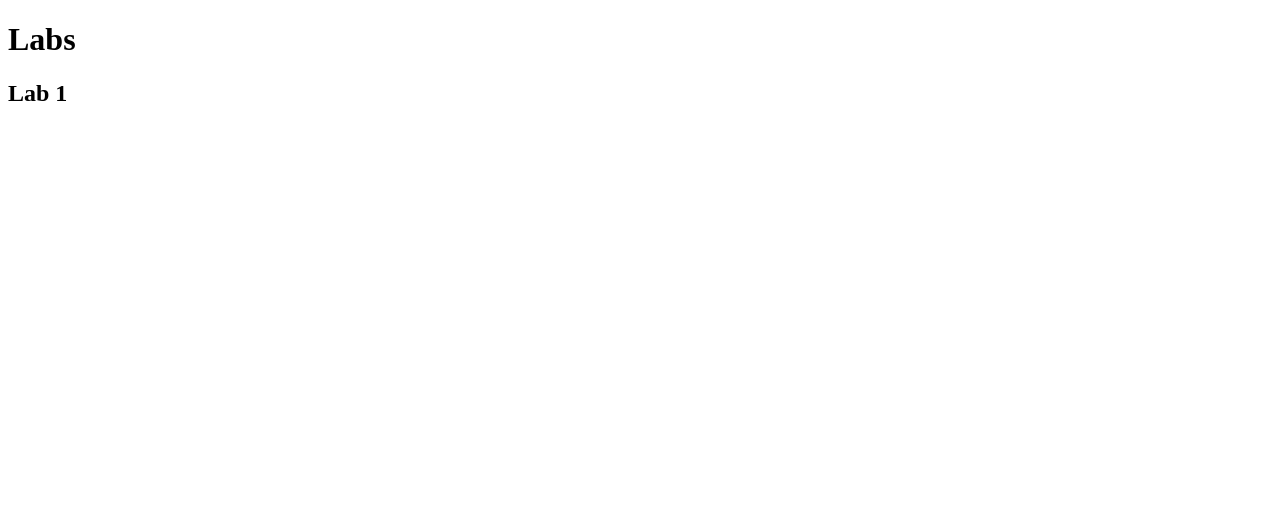
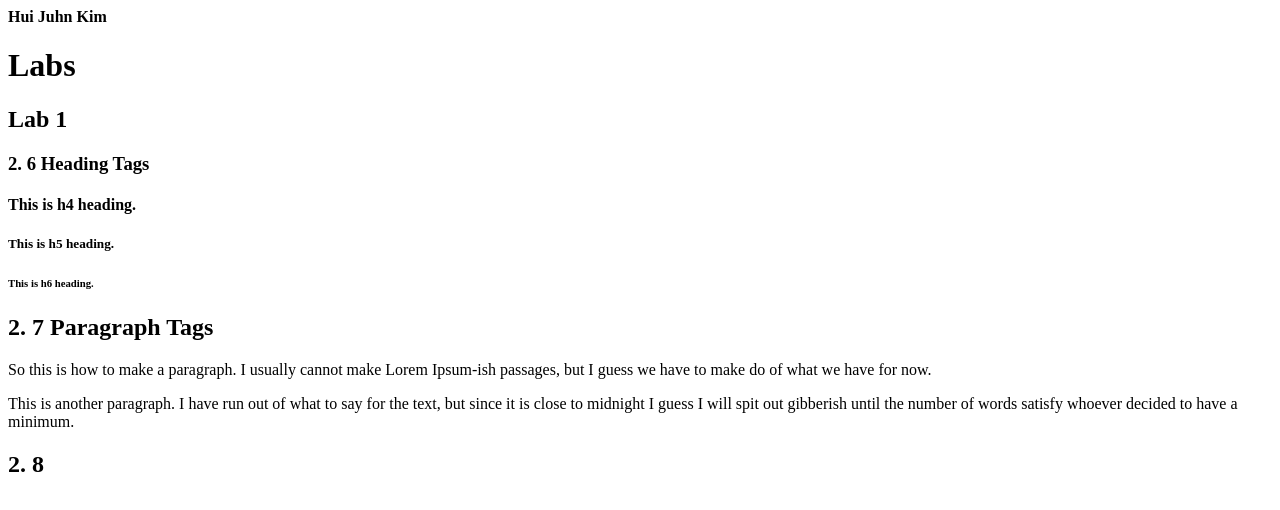
Before and after one commit to huijuhnkim/kanbas-react-web-app-cs5610-fa24, a React (Create React App) app: page / in a window 1280 px wide. Shown: the top 510 px of the page. Built offline with nearby package versions, Linux system fonts and the light colour scheme.

Commit message:
Learned heading and paragraph tags.

```diff
--- a/src/Labs/Lab1/index.tsx
+++ b/src/Labs/Lab1/index.tsx
@@ -2,6 +2,27 @@ export default function Lab1() {
     return (
         <div id="wd-lab1">
             <h2> Lab 1 </h2>
+            <h3> 2. 6 Heading Tags </h3>
+            <h4>This is h4 heading. </h4>
+            <h5>This is h5 heading. </h5>
+            <h6>This is h6 heading. </h6>
+
+            <h2> 2. 7 Paragraph Tags </h2>
+            <p id={"wd-p-1"}>
+                So this is how to make a paragraph. I usually cannot make Lorem
+                Ipsum-ish passages, but I guess we have to make do of what we
+                have for now.
+            </p>
+
+            <p id={"wd-p-2"}>
+                This is another paragraph. I have run out of what to say for
+                the text, but since it is close to midnight I guess I will spit
+                out gibberish until the number of words satisfy whoever decided
+                to have a minimum.
+            </p>
+
+            <h2> 2. 8 </h2>
+
         </div>
     );
 }
--- a/src/Labs/index.tsx
+++ b/src/Labs/index.tsx
@@ -3,6 +3,7 @@ import Lab1 from './Lab1'
 export default function Index() {
     return (
         <div id={"wd-labs"}>
+            <b> Hui Juhn Kim </b>
             <h1> Labs </h1>
             <Lab1 />
         </div>
```
